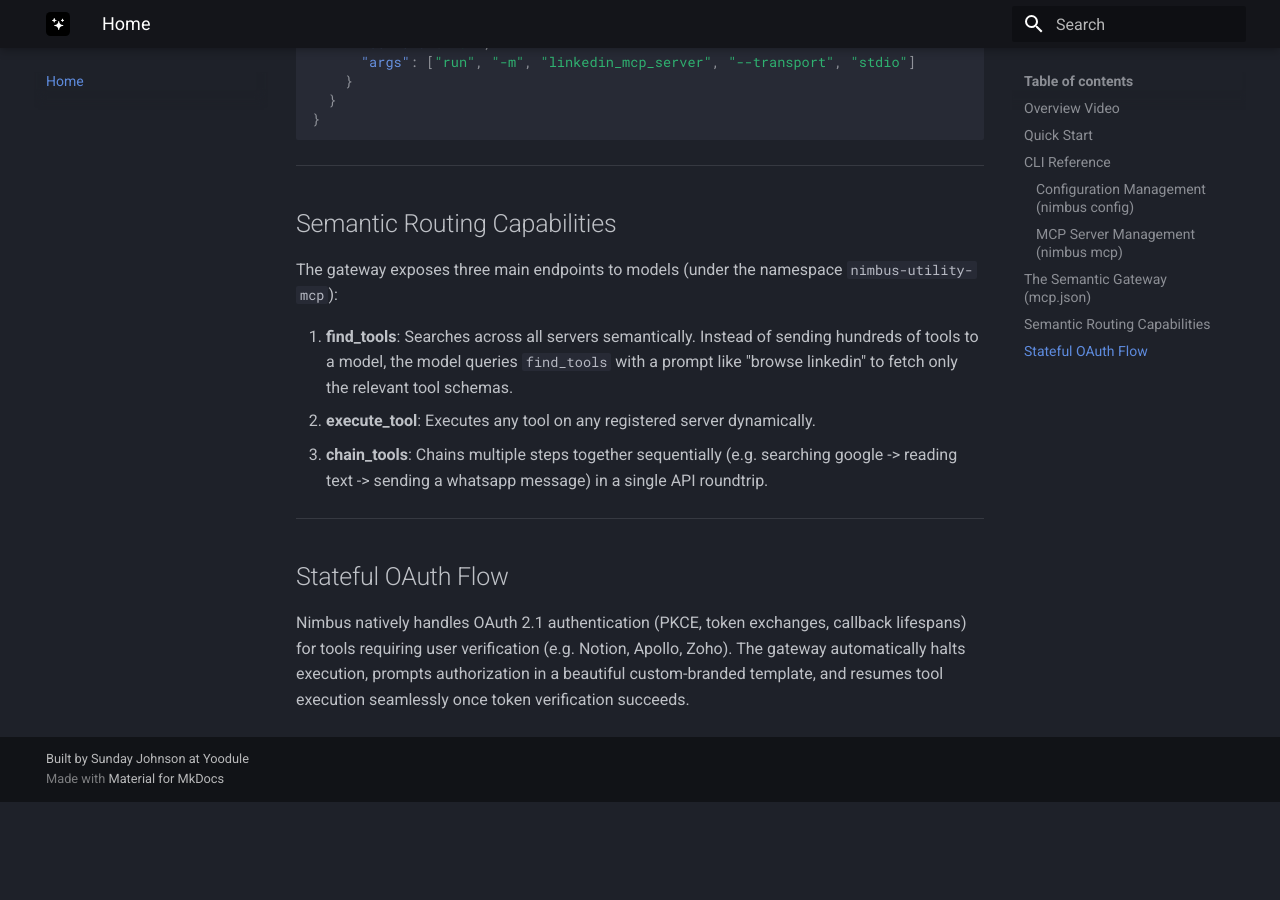
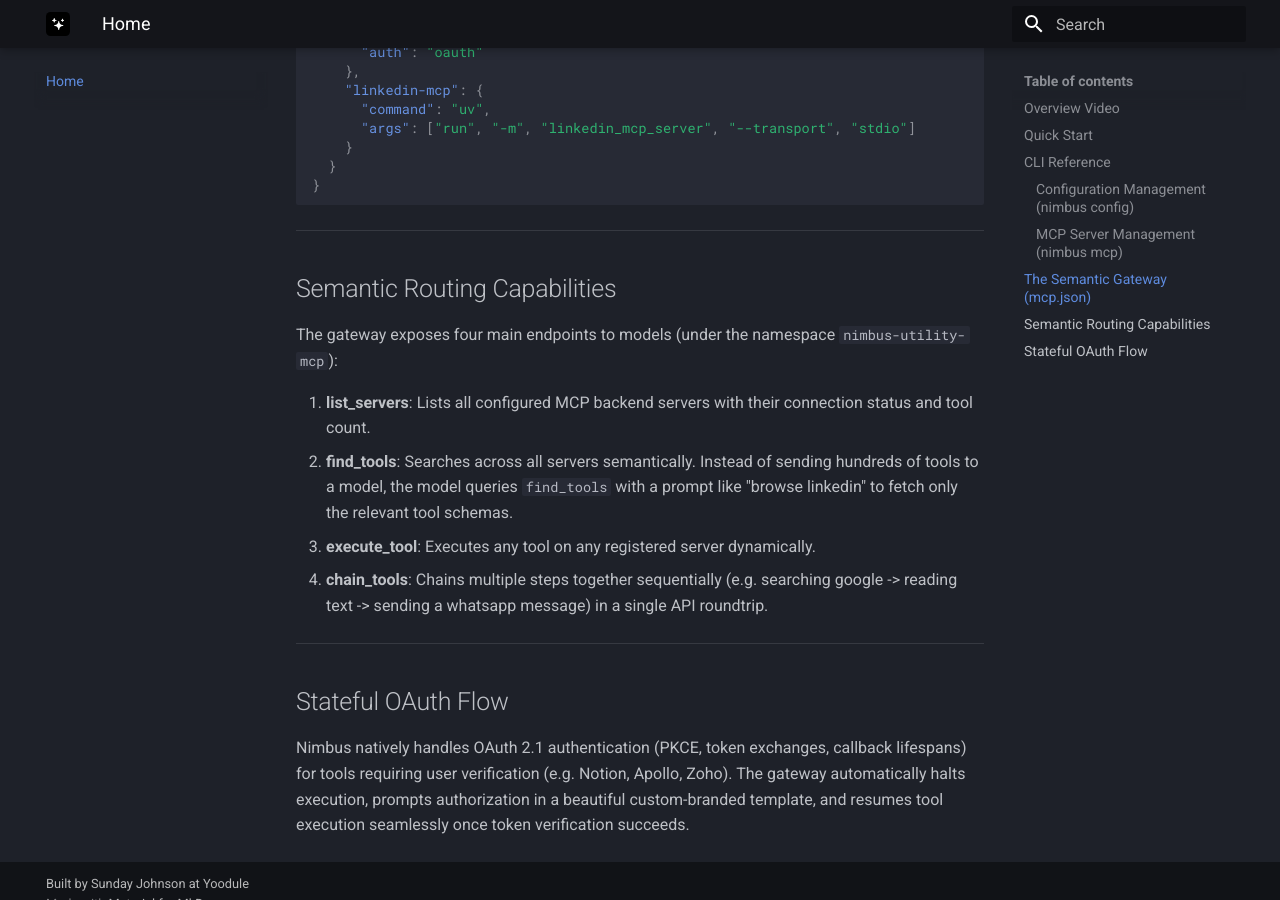
Before and after one commit to Yoodule/nimbus, an MkDocs documentation site: the page built from docs/index.md, in a window 1280 px wide and 900 px high, scrolled down 3061 px. Built offline with MkDocs 1.6.1 and Material for MkDocs 9.7.7, drawn with Linux system fonts in a browser that asks for light colours; before the commit the page ends 3863 px from its top, so only the background shows below that; some of the changed text lies outside the part shown.

Commit message:
docs: update UTM parameters, add uninstall command, and include list_servers endpoint

```diff
--- a/docs/index.md
+++ b/docs/index.md
@@ -53,6 +53,7 @@
 | `nimbus start --build` | Re-build & Boot | Pulls code modifications, rebuilds docker images, and boots services cleanly. |
 | `nimbus stop` | Tear down | Safely terminates all container services and frees system ports. |
 | `nimbus upgrade` | Upgrade installation | Pulls the latest binaries and upgrades the wrapper setup dynamically. |
+| `nimbus uninstall` | Uninstall | Removes the Nimbus CLI, containers, and cleans up all associated configurations. |
 | `nimbus config <subcommand>` | Configure environment | Manage configuration environment variables (list, get, set, unset). |
 | `nimbus mcp <subcommand>` | Manage MCP servers | Manage Model Context Protocol (MCP) server configurations (list, get, set, remove). |
 
@@ -106,11 +107,12 @@
 
 ## Semantic Routing Capabilities
 
-The gateway exposes three main endpoints to models (under the namespace `nimbus-utility-mcp`):
+The gateway exposes four main endpoints to models (under the namespace `nimbus-utility-mcp`):
 
-1. **find_tools**: Searches across all servers semantically. Instead of sending hundreds of tools to a model, the model queries `find_tools` with a prompt like "browse linkedin" to fetch only the relevant tool schemas.
-2. **execute_tool**: Executes any tool on any registered server dynamically.
-3. **chain_tools**: Chains multiple steps together sequentially (e.g. searching google -> reading text -> sending a whatsapp message) in a single API roundtrip.
+1. **list_servers**: Lists all configured MCP backend servers with their connection status and tool count.
+2. **find_tools**: Searches across all servers semantically. Instead of sending hundreds of tools to a model, the model queries `find_tools` with a prompt like "browse linkedin" to fetch only the relevant tool schemas.
+3. **execute_tool**: Executes any tool on any registered server dynamically.
+4. **chain_tools**: Chains multiple steps together sequentially (e.g. searching google -> reading text -> sending a whatsapp message) in a single API roundtrip.
 
 ---
 
```
